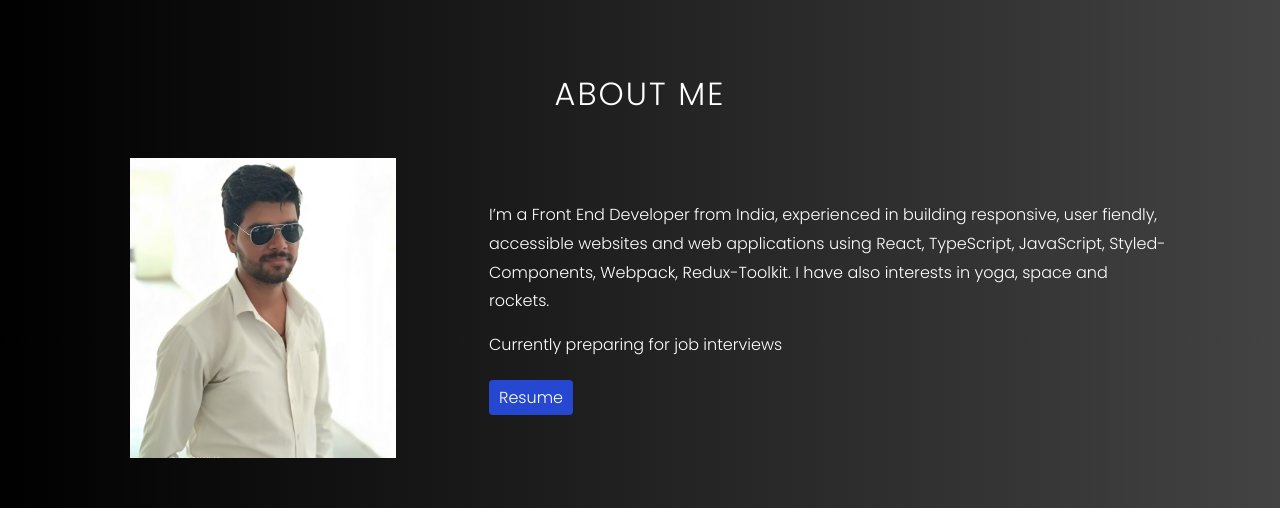
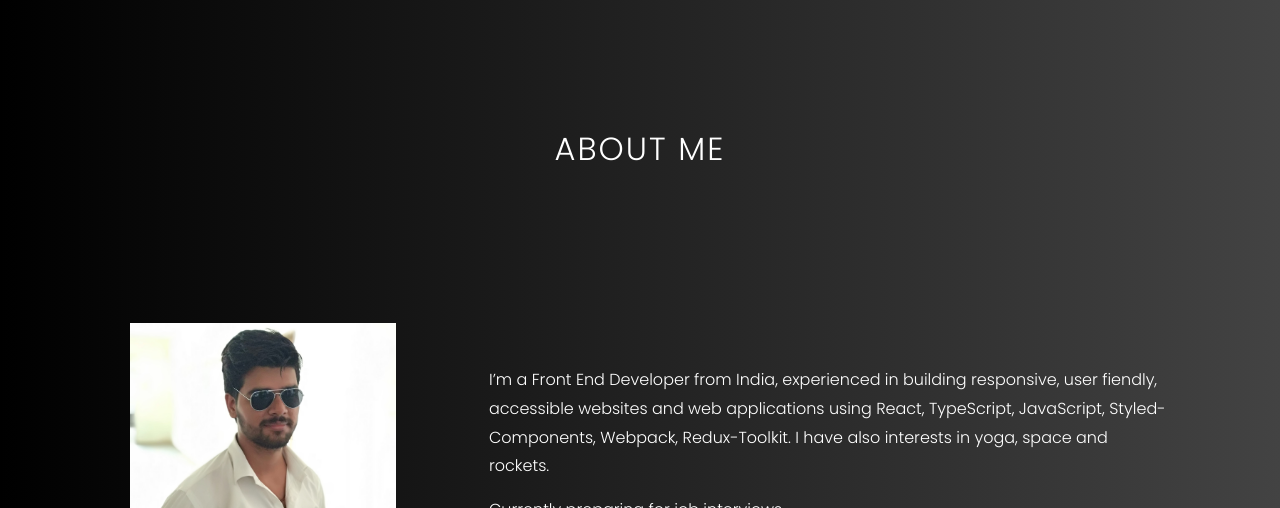
Before and after one commit to ddepu11/my_first_portfolio, a React app: page / in a window 1280 px wide. Shown: the part 675-1183 px from the top of the page. Built offline with nearby package versions, Linux system fonts and the light colour scheme.

Commit message:
style: increase height of section

```diff
--- a/src/screens/About.tsx
+++ b/src/screens/About.tsx
@@ -4,17 +4,21 @@ import displayPicture from '../images/displayPicture.jpg';
 
 const Wrapper = styled.section`
   flex-direction: column;
+  height: 90vh;
+  /* border: 1px solid #2648d1; */
 
   .heading {
     font-size: 2em;
     text-transform: uppercase;
     letter-spacing: 2px;
     font-weight: 300;
+    text-align: center;
+    margin-top: 15px;
   }
 
   .main {
     justify-content: space-around;
-    margin-top: 40px;
+    margin-top: 150px;
 
     .image {
       width: 300px;
@@ -57,7 +61,7 @@ const Wrapper = styled.section`
 
 const About = forwardRef<HTMLElement | null>((props, ref) => {
   return (
-    <Wrapper className='flex' id='about' ref={ref}>
+    <Wrapper className='' id='about' ref={ref}>
       <h1 className='heading'>About me</h1>
 
       <div className='main flex'>
--- a/src/screens/Hero.tsx
+++ b/src/screens/Hero.tsx
@@ -4,7 +4,7 @@ import person from '../images/person.svg';
 
 const Wrapper = styled.main`
   justify-content: space-around;
-  height: 85vh;
+  height: 90vh;
 
   .left {
     /* border: 1px dashed #a5a5a5; */
--- a/src/screens/Projects.tsx
+++ b/src/screens/Projects.tsx
@@ -5,7 +5,8 @@ import Project from '../components/Project';
 import { IProject } from '../interfaces';
 
 const Wrapper = styled.section`
-  margin-top: 80px;
+  /* border: 1px solid red; */
+  margin-top: 40px;
 
   .heading {
     font-size: 2em;
@@ -13,7 +14,7 @@ const Wrapper = styled.section`
     letter-spacing: 2px;
     font-weight: 300;
     text-align: center;
-    margin-bottom: 40px;
+    margin-bottom: 100px;
   }
 `;
 
```
